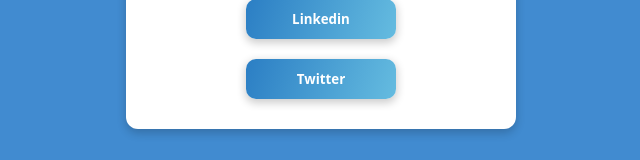
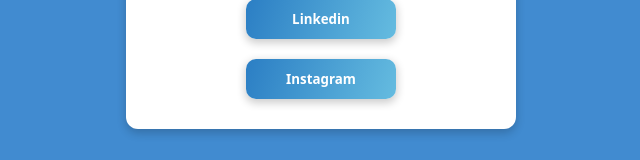
Before and after one commit to JuliaNascimentos/projeto3-criando-um-componente-profile, a React (Vite) app: page / in a window 1280 px wide. Shown: the part 580-740 px from the top of the page, without its empty margins (319-959 px from the left). Built offline with nearby package versions, Linux system fonts and the light colour scheme.

Commit message:
Update index.jsx

```diff
--- a/src/components/Profile/index.jsx
+++ b/src/components/Profile/index.jsx
@@ -14,7 +14,7 @@
             <hr />
             <button><a href={props.githubUrl}>Github</a></button>
             <button><a href={props.linkedinUrl}>Linkedin</a></button>
-            <button><a href={props.twitterUrl}>Twitter</a></button>
+            <button><a href={props.instaUrl}>Instagram</a></button>
         </div>
     )
 }
```
